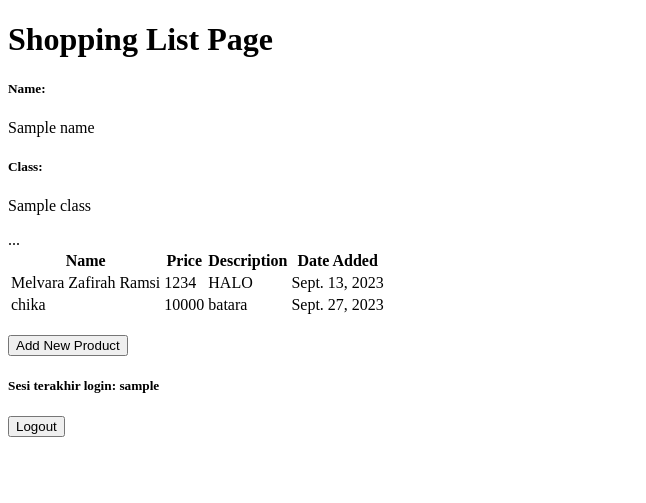
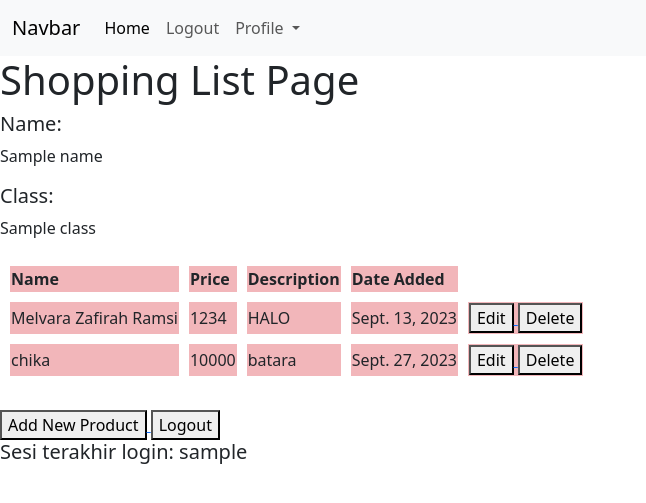
Before and after one commit to Melvarazr/shopping-list, a Django app: template main/templates/main.html in a window 1280 px wide. Shown: the top 503 px of the page, without its empty margins (0-646 px from the left). Run offline with Django 4.2, Linux system fonts and the light colour scheme; data comes from the database, SQL or seed files in the repository; both versions use the stored data as it was after the commit; the template is opened without the code that fills it: values that come from a table or form of the project are taken from there, most other values are stand-ins (such as "Sample title", 1, 10 or a date in 2020).

Commit message:
Tutorial 4 Selesai

```diff
--- a/main/templates/main.html
+++ b/main/templates/main.html
@@ -1,6 +1,33 @@
 {% extends 'base.html' %}
 
 {% block content %}
+<nav class="navbar navbar-expand-lg bg-body-tertiary">
+    <div class="container-fluid">
+      <a class="navbar-brand" href="#">Navbar</a>
+      <button class="navbar-toggler" type="button" data-bs-toggle="collapse" data-bs-target="#navbarSupportedContent" aria-controls="navbarSupportedContent" aria-expanded="false" aria-label="Toggle navigation">
+        <span class="navbar-toggler-icon"></span>
+      </button>
+      <div class="collapse navbar-collapse" id="navbarSupportedContent">
+        <ul class="navbar-nav me-auto mb-2 mb-lg-0">
+          <li class="nav-item">
+            <a class="nav-link active" aria-current="page" href="#">Home</a>
+          </li>
+          <li class="nav-item">
+            <a class="nav-link" href="{% url 'main:logout' %}">Logout</a>
+          </li>
+          <li class="nav-item dropdown">
+            <a class="nav-link dropdown-toggle" href="#" role="button" data-bs-toggle="dropdown" aria-expanded="false">
+              Profile
+            </a>
+            <ul class="dropdown-menu">
+              <li><a class="dropdown-item" href="#">{{name}}</a></li>
+              <li><a class="dropdown-item" href="#">PBP F</a></li>
+            </ul>
+          </li>
+        </ul>
+      </div>
+    </div>
+  </nav>
     <h1>Shopping List Page</h1>
 
     <h5>Name:</h5>
@@ -8,8 +35,19 @@
 
     <h5>Class:</h5>
     <p>{{class}}</p>
-    ...
+
 <table>
+    <head>
+        <style>
+        table, th, td {
+          border: 10px solid white;
+          border-collapse: collapse;
+        }
+        th, td {
+          background-color: #f2b6ba;
+        }
+        </style>
+        </head>
     <tr>
         <th>Name</th>
         <th>Price</th>
@@ -25,6 +63,18 @@
             <td>{{product.price}}</td>
             <td>{{product.description}}</td>
             <td>{{product.date_added}}</td>
+            <td>
+                <a href="{% url 'main:edit_product' product.pk %}">
+                    <button>
+                        Edit
+                    </button>
+                </a>
+                <a href="{% url 'main:delete_product' product.pk %}">
+                      <button>
+                          Delete
+                      </button>
+                  </a>
+            </td>
         </tr>
     {% endfor %}
 </table>
@@ -36,11 +86,11 @@
         Add New Product
     </button>
 </a>
-<h5>Sesi terakhir login: {{ last_login }}</h5>
 <a href="{% url 'main:logout' %}">
     <button>
         Logout
     </button>
 </a>
+<h5>Sesi terakhir login: {{ last_login }}</h5>
 
 {% endblock content %}
--- a/main/urls.py
+++ b/main/urls.py
@@ -7,6 +7,8 @@ from main.views import show_main, create_product, show_xml, show_json, show_xml_
 from main.views import register #sesuaikan dengan nama fungsi yang dibuat
 from main.views import login_user #sesuaikan dengan nama fungsi yang dibuat
 from main.views import logout_user
+from main.views import edit_product
+from main.views import delete_product
 
 app_name = 'main'
 
@@ -20,4 +22,6 @@ urlpatterns = [
     path('register/', register, name='register'), #sesuaikan dengan nama fungsi yang dibuat
     path('login/', login_user, name='login'), #sesuaikan dengan nama fungsi yang dibuat
     path('logout/', logout_user, name='logout'),
+    path('edit-product/<int:id>', edit_product, name='edit_product'),
+    path('delete/<int:id>', delete_product, name='delete_product'), # sesuaikan dengan nama fungsi yang dibuat
 ]
--- a/templates/base.html
+++ b/templates/base.html
@@ -2,13 +2,14 @@
 <!DOCTYPE html>
 <html lang="en">
     <head>
-        <meta charset="UTF-8" />
-        <meta
-            name="viewport"
-            content="width=device-width, initial-scale=1.0"
-        />
         {% block meta %}
+            <meta charset="UTF-8" />
+            <meta name="viewport" content="width=device-width, initial-scale=1">
         {% endblock meta %}
+        <link href="https://cdn.jsdelivr.net/npm/bootstrap@5.3.2/dist/css/bootstrap.min.css" rel="stylesheet" integrity="sha384-T3c6CoIi6uLrA9TneNEoa7RxnatzjcDSCmG1MXxSR1GAsXEV/Dwwykc2MPK8M2HN" crossorigin="anonymous">
+        <script src="https://code.jquery.com/jquery-3.6.0.min.js" integrity="sha384-KyZXEAg3QhqLMpG8r+J4jsl5c9zdLKaUk5Ae5f5b1bw6AUn5f5v8FZJoMxm6f5cH1" crossorigin="anonymous"></script>
+        <script src="https://cdn.jsdelivr.net/npm/@popperjs/core@2.11.8/dist/umd/popper.min.js" integrity="sha384-I7E8VVD/ismYTF4hNIPjVp/Zjvgyol6VFvRkX/vR+Vc4jQkC+hVqc2pM8ODewa9r" crossorigin="anonymous"></script>
+    <script src="https://cdn.jsdelivr.net/npm/bootstrap@5.3.2/dist/js/bootstrap.min.js" integrity="sha384-BBtl+eGJRgqQAUMxJ7pMwbEyER4l1g+O15P+16Ep7Q9Q+zqX6gSbd85u4mG4QzX+" crossorigin="anonymous"></script>
     </head>
 
     <body>
```
Also changed, not shown: main/templates/edit_product.html (added, +22 -0 lines), main/views.py (+23 -0 lines), db.sqlite3.
